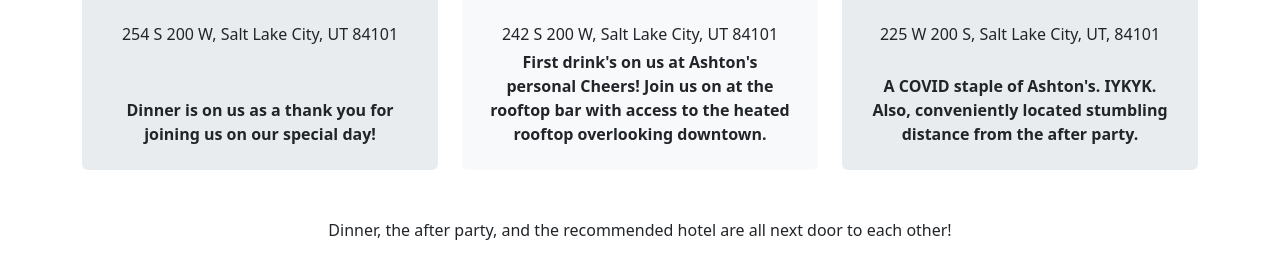
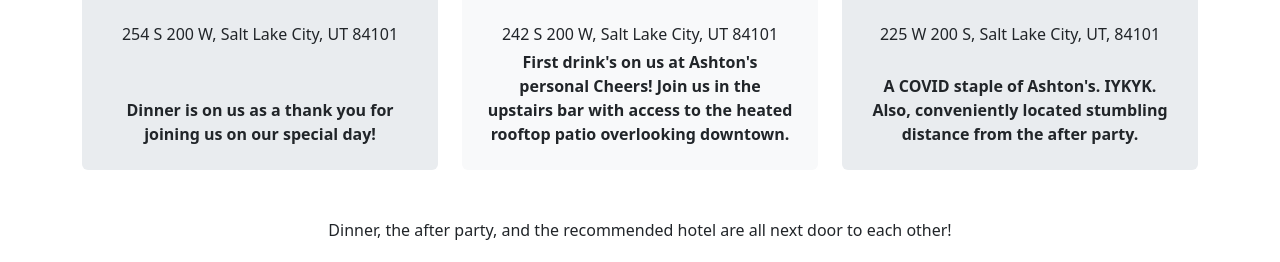
Before and after one commit to anlevier/anlevier.github.io, a Jekyll site: the page built from _pages/atoz-elopement.html, in a window 1280 px wide and 900 px high, scrolled down 1966 px, cut to the strip 209-471 px from the top of the window. Built offline with Jekyll 4.4.1, drawn with Linux system fonts in a browser that asks for light colours.

Commit message:
Update atoz-elopement.html

```diff
--- a/_pages/atoz-elopement.html
+++ b/_pages/atoz-elopement.html
@@ -61,7 +61,7 @@ permalink: /atoz-elopement/
                 </a>
 
                 <p class="mb-1">242 S 200 W, Salt Lake City, UT 84101</p>
-                <p class="mb-0 fw-bold mt-auto">First drink's on us at Ashton's personal Cheers! Join us on at the rooftop bar with access to the heated rooftop overlooking downtown.</p>
+                <p class="mb-0 fw-bold mt-auto">First drink's on us at Ashton's personal Cheers! Join us in the upstairs bar with access to the heated rooftop patio overlooking downtown.</p>
             </div>
         </div>
 
```
